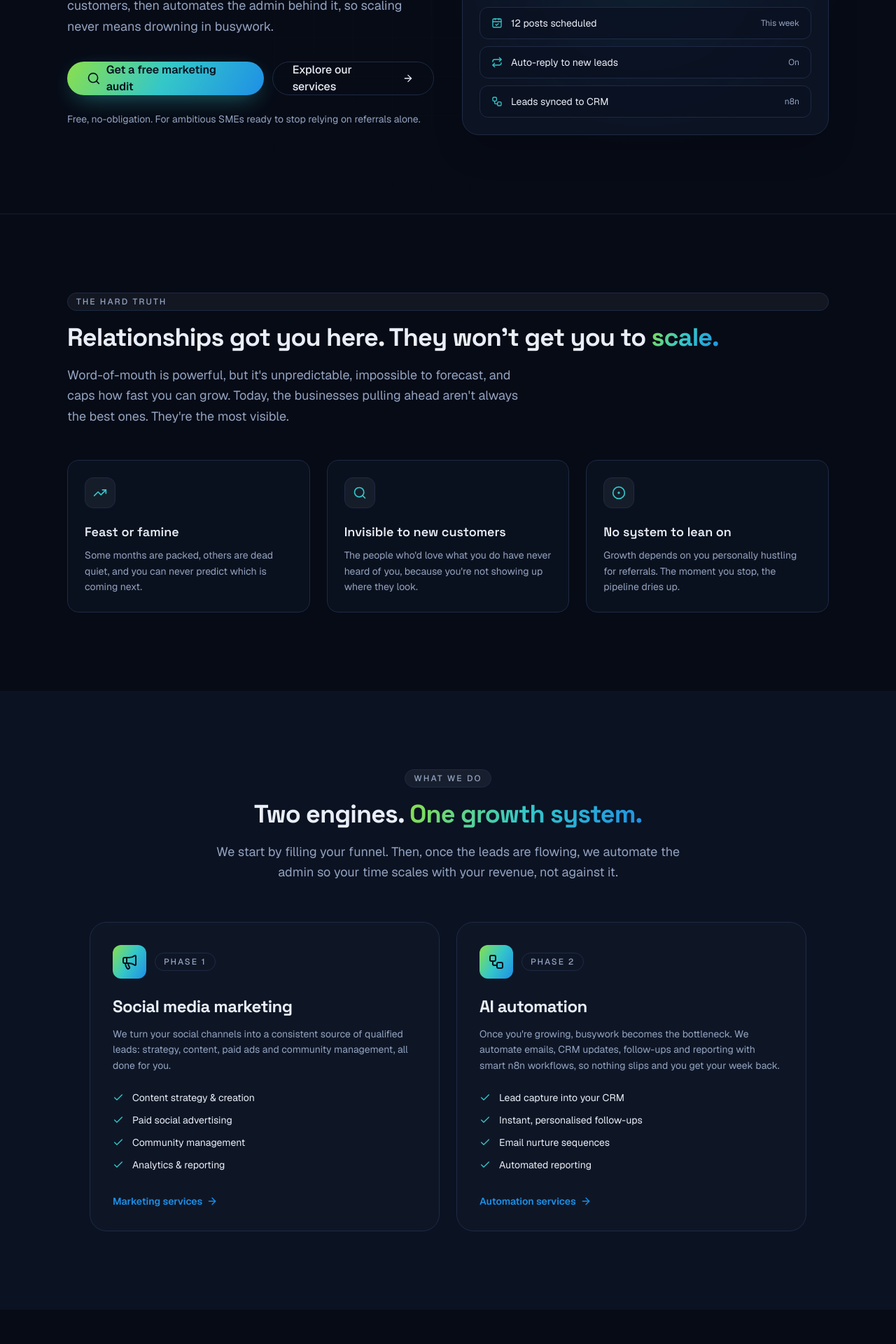
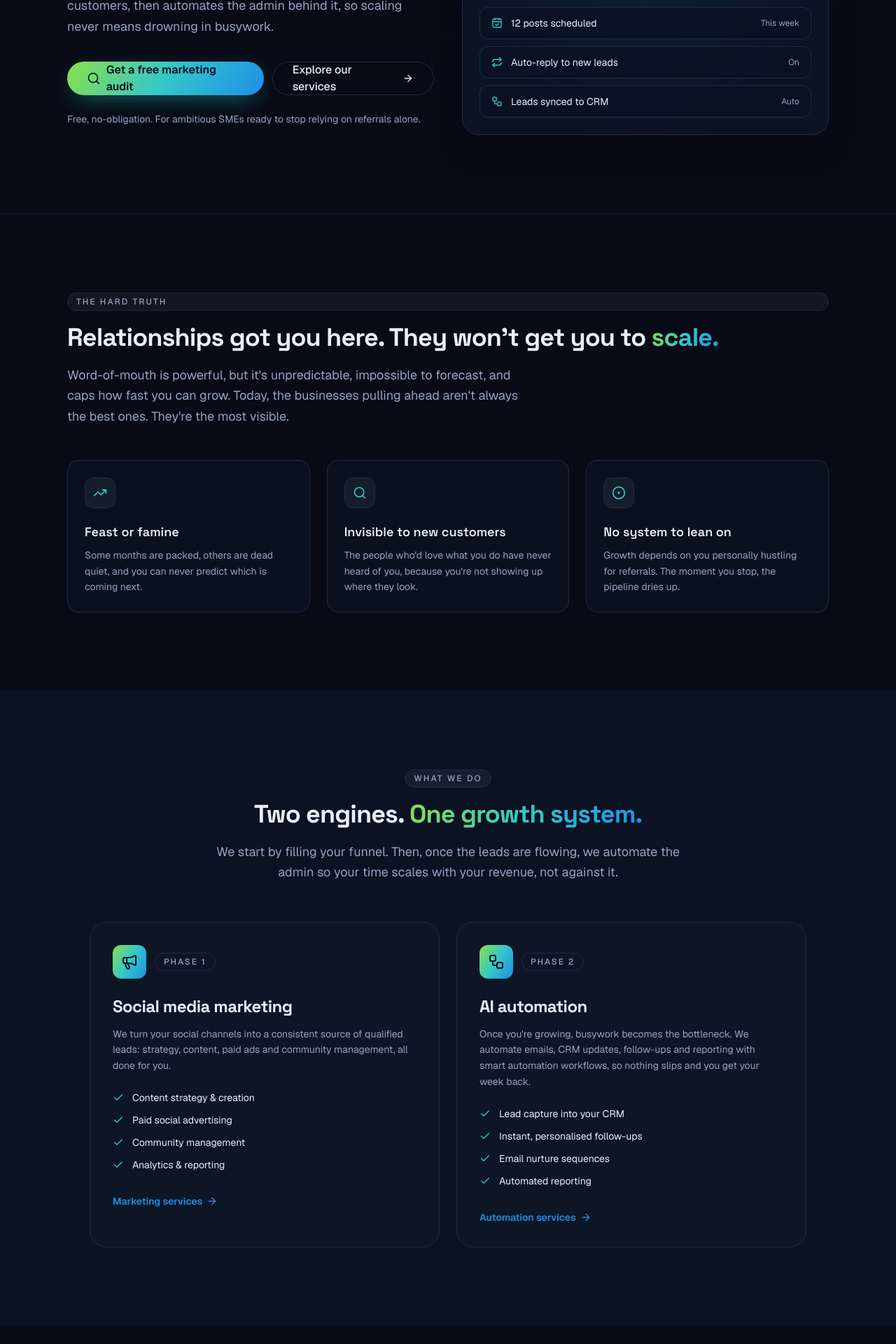
Before and after one commit to billypearson9572-cmyk/HIGGS, a Next.js app: page / in a window 1280 px wide. Shown: the part 460-2380 px from the top of the page at 70% size. Built offline with nearby package versions, Linux system fonts and the light colour scheme; no server answers.

Commit message:
Drop n8n name from site copy, positioning it as automation
Present the automation service generically across the homepage, services
page, blog post, SEO keywords and llms.txt rather than naming the
underlying tool — reads more bespoke and keeps the stack flexible.

```diff
--- a/src/app/layout.tsx
+++ b/src/app/layout.tsx
@@ -35,7 +35,7 @@ export const metadata: Metadata = {
     "social media marketing",
     "marketing agency for SMEs",
     "AI automation",
-    "n8n automation",
+    "workflow automation",
     "lead generation",
     "small business marketing",
     "CRM automation",
--- a/src/app/page.tsx
+++ b/src/app/page.tsx
@@ -88,7 +88,7 @@ const values = [
   {
     icon: Workflow,
     title: "Powered by automation",
-    body: "We use n8n and AI to do the repetitive work, so your results scale without the headcount.",
+    body: "We use smart automation and AI to do the repetitive work, so your results scale without the headcount.",
   },
   {
     icon: Repeat,
@@ -108,7 +108,7 @@ const faqs = [
   },
   {
     q: "What exactly do you automate?",
-    a: "Anything repetitive that's costing you time or losing you leads: lead capture into your CRM, instant follow-ups, nurture emails, reminders and reporting. We build it on n8n so it connects to the tools you already use.",
+    a: "Anything repetitive that's costing you time or losing you leads: lead capture into your CRM, instant follow-ups, nurture emails, reminders and reporting. We build it to connect with the tools you already use.",
   },
   {
     q: "Are there long contracts?",
@@ -223,7 +223,7 @@ export default function HomePage() {
               phase="Phase 2"
               icon={Workflow}
               title="AI automation"
-              body="Once you're growing, busywork becomes the bottleneck. We automate emails, CRM updates, follow-ups and reporting with smart n8n workflows, so nothing slips and you get your week back."
+              body="Once you're growing, busywork becomes the bottleneck. We automate emails, CRM updates, follow-ups and reporting with smart automation workflows, so nothing slips and you get your week back."
               points={[
                 "Lead capture into your CRM",
                 "Instant, personalised follow-ups",
@@ -393,7 +393,7 @@ function HeroVisual() {
     { icon: Megaphone, label: "Campaign live", meta: "Active" },
     { icon: CalendarCheck, label: "12 posts scheduled", meta: "This week" },
     { icon: Repeat, label: "Auto-reply to new leads", meta: "On" },
-    { icon: Workflow, label: "Leads synced to CRM", meta: "n8n" },
+    { icon: Workflow, label: "Leads synced to CRM", meta: "Auto" },
   ];
 
   return (
--- a/src/app/services/page.tsx
+++ b/src/app/services/page.tsx
@@ -95,7 +95,7 @@ const automationOfferings = [
   },
   {
     icon: Workflow,
-    title: "Workflow automation (n8n)",
+    title: "Custom workflow automation",
     body: "Custom workflows connecting the tools you already use: Gmail, Slack, Notion, Sheets, Stripe and 400+ more.",
   },
   {
@@ -138,7 +138,7 @@ const projects = [
     description:
       "Connect your tools and automate the admin so growth never buries you in busywork.",
     features: [
-      "n8n workflow build",
+      "Custom workflow build",
       "CRM setup & integration",
       "Automated lead follow-up",
       "Reporting dashboards",
@@ -157,7 +157,7 @@ const serviceSchemas = servicesSchema([
   {
     name: "AI automation",
     description:
-      "Lead capture into your CRM, instant follow-ups, nurture sequences, workflow automation and reporting, built on n8n so growth never buries you in admin.",
+      "Lead capture into your CRM, instant follow-ups, nurture sequences, workflow automation and reporting, so growth never buries you in admin.",
     hash: "automation",
   },
 ]);
@@ -231,7 +231,7 @@ export default function ServicesPage() {
             </h2>
             <p className="max-w-2xl text-base leading-relaxed text-muted sm:text-lg">
               As the leads roll in, admin becomes the bottleneck. We connect your
-              tools with n8n and AI to handle the repetitive work, so nothing
+              tools and layer AI on top to handle the repetitive work, so nothing
               slips through the cracks and you get your week back.
             </p>
           </div>
--- a/src/content/blog.ts
+++ b/src/content/blog.ts
@@ -130,7 +130,7 @@ Want us to build it for you? [Have a look at our services](/services) or [get a
     slug: "automate-your-admin",
     title: "Drowning in admin? How AI automation buys back your week",
     description:
-      "Growth creates a hidden tax: admin. Emails, follow-ups, data entry, reporting. Here's how smart automation with n8n hands those hours back to you.",
+      "Growth creates a hidden tax: admin. Emails, follow-ups, data entry, reporting. Here's how smart automation hands those hours back to you.",
     date: "2026-04-28",
     author: "Voltara Digital",
     category: "Automation",
@@ -157,9 +157,9 @@ Automation isn't about replacing people: it's about removing the tedious glue wo
 - **Reporting on autopilot.** Your key numbers get pulled together and delivered to your inbox every Monday morning.
 - **AI-assisted replies.** Draft responses to common questions are generated for you to approve in a click.
 
-## Why we build on n8n
+## Automation you actually own
 
-We build most automations on [n8n](https://n8n.io), a flexible workflow tool that connects to the apps you already use (Gmail, your CRM, Slack, Notion, Sheets, Stripe and hundreds more). Two reasons we like it for SMEs:
+We build most automations on flexible, open workflow tools that connect to the apps you already use (Gmail, your CRM, Slack, Notion, Sheets, Stripe and hundreds more). Two things we insist on for SMEs:
 
 1. **It's yours.** Workflows can run on your own account, so you're not locked into a black box you don't control.
 2. **It scales with you.** Start with one simple automation and add more as you grow, no rip-and-replace.
```
Also changed, not shown: public/llms.txt.
